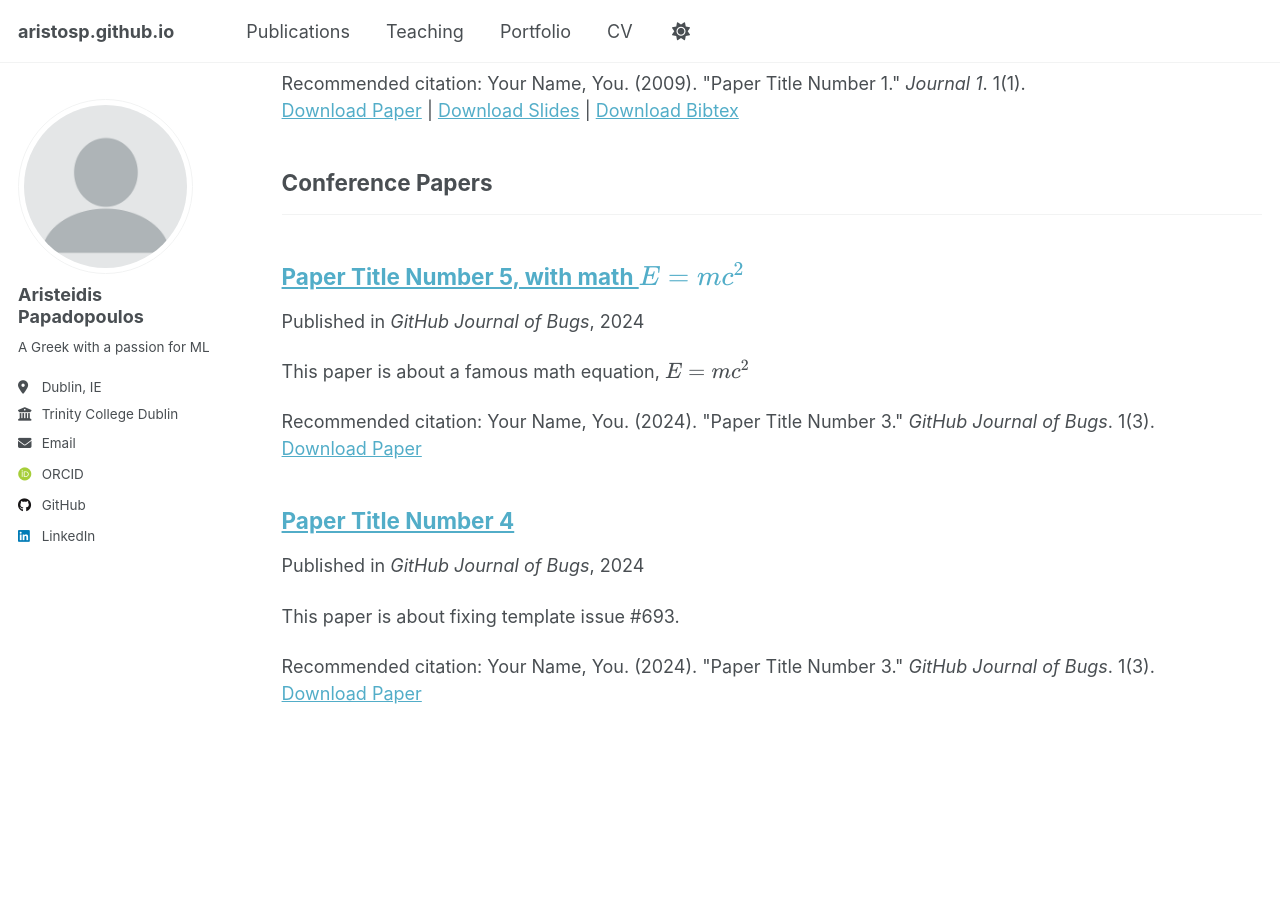
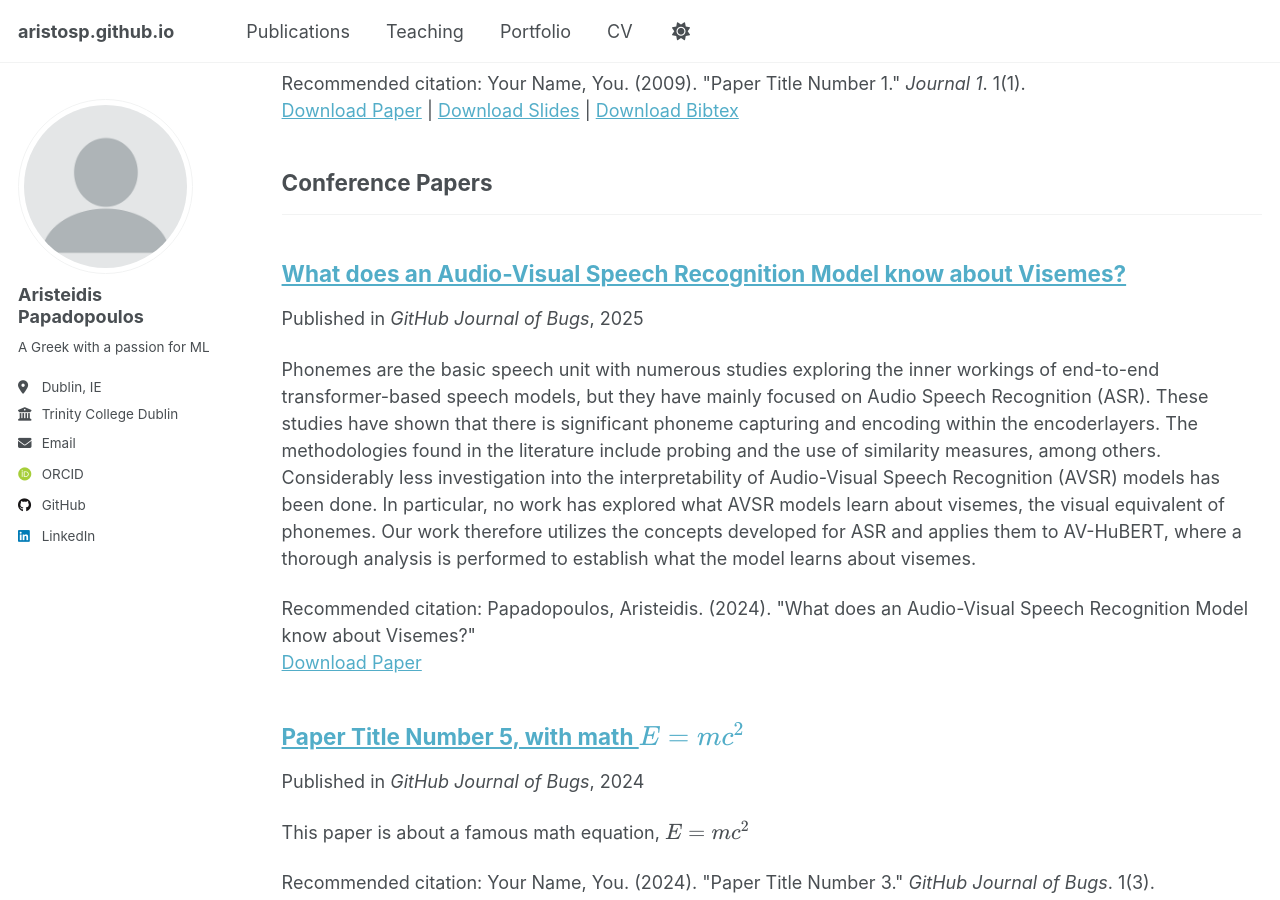
Before and after one commit to aristosp/aristosp.github.io, a Jekyll site: the page built from _pages/publications.html, in a window 1280 px wide and 900 px high, scrolled down 828 px. Built offline with Jekyll 4.4.1, drawn with Linux system fonts in a browser that asks for light colours; some web fonts are replaced.

Commit message:
Update 2024-02-17-paper-title-number-4.md

```diff
--- a/_publications/2024-02-17-paper-title-number-4.md
+++ b/_publications/2024-02-17-paper-title-number-4.md
@@ -1,13 +1,13 @@
 ---
-title: "Paper Title Number 4"
+title: "What does an Audio-Visual Speech Recognition Model know about Visemes?"
 collection: publications
 category: conferences
-permalink: /publication/2024-02-17-paper-title-number-4
-excerpt: 'This paper is about fixing template issue #693.'
-date: 2024-02-17
+permalink: /publication/ukis_2025
+excerpt: 'Phonemes are the basic speech unit with numerous studies exploring the inner workings of end-to-end transformer-based speech models, but they have mainly focused on Audio Speech Recognition (ASR). These studies have shown that there is significant phoneme capturing and encoding within the encoderlayers. The methodologies found in the literature include probing and the use of similarity measures, among others. Considerably less investigation into the interpretability of Audio-Visual Speech Recognition (AVSR) models has been done. In particular, no work has explored what AVSR models learn about visemes, the visual equivalent of phonemes. Our work therefore utilizes the concepts developed for ASR and applies them to AV-HuBERT, where a thorough analysis is performed to establish what the model learns about visemes.'
+date: 2025-06-17
 venue: 'GitHub Journal of Bugs'
-paperurl: 'http://academicpages.github.io/files/paper3.pdf'
-citation: 'Your Name, You. (2024). &quot;Paper Title Number 3.&quot; <i>GitHub Journal of Bugs</i>. 1(3).'
+paperurl: 'http://aristosp.github.io/files/UKIS_2025_Aristeidis_Papadopoulos_v2.pdf'
+citation: 'Papadopoulos, Aristeidis. (2024). &quot;What does an Audio-Visual Speech Recognition Model know about Visemes?&quot;'
 ---
 
 The contents above will be part of a list of publications, if the user clicks the link for the publication than the contents of section will be rendered as a full page, allowing you to provide more information about the paper for the reader. When publications are displayed as a single page, the contents of the above "citation" field will automatically be included below this section in a smaller font.
```
